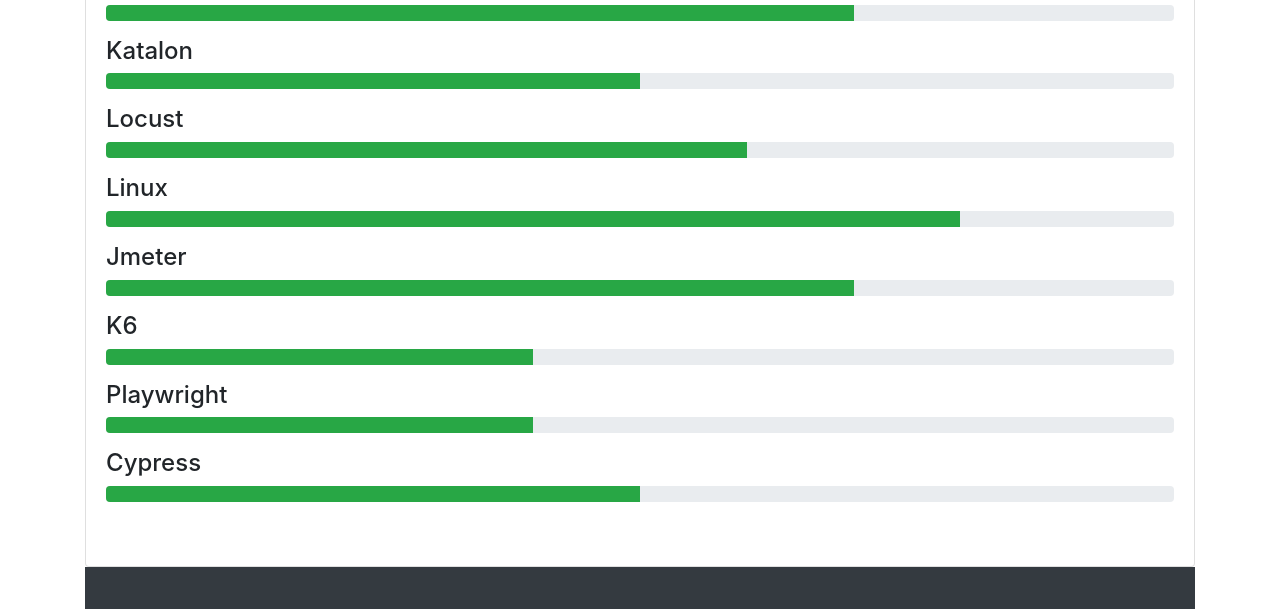
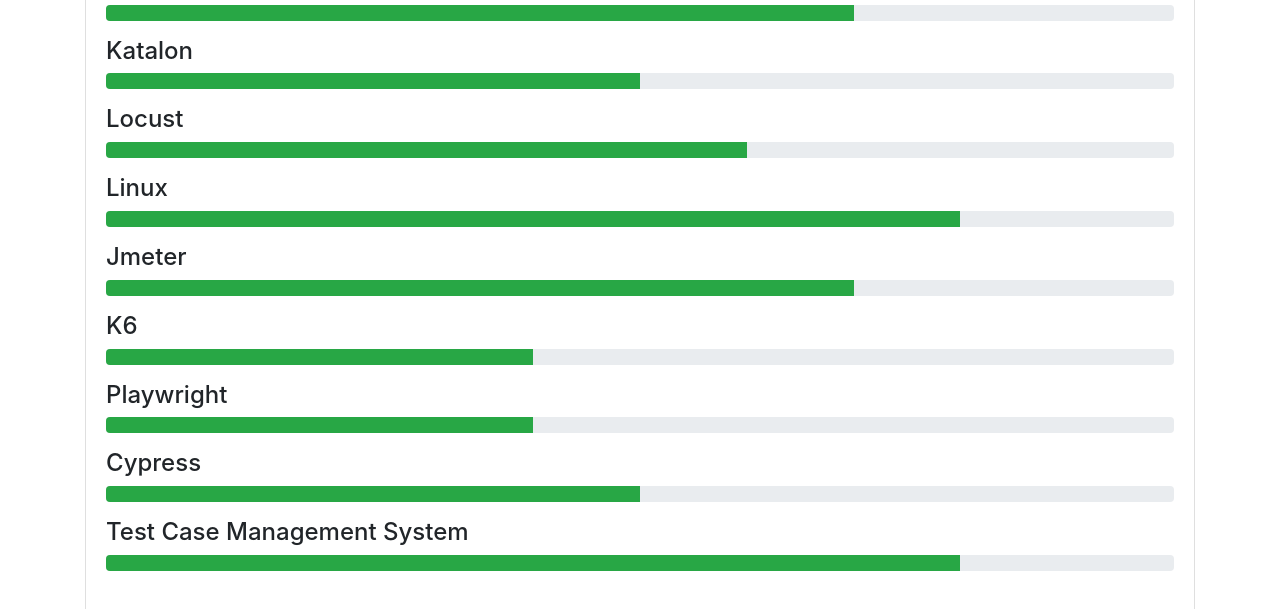
Before and after one commit to iskandarsaleh/BS4-PortofolioGrid, a plain HTML site: page index.html in a window 1280 px wide. Shown: the part 1263-1872 px from the top of the page. Drawn offline with nearby package versions, Linux system fonts and the light colour scheme; some packages are replaced by stand-ins of ours; a script that the page names is missing.

Commit message:
add tcms

```diff
--- a/index.html
+++ b/index.html
@@ -148,6 +148,10 @@
         <h4>Cypress</h4>
         <div class="progress mb-3">
           <div class="progress-bar bg-success" style="width:50%"></div>
+        </div>
+        <h4>Test Case Management System</h4>
+        <div class="progress mb-3">
+          <div class="progress-bar bg-success" style="width:80%"></div>
         </div>
       </div>
     </div>
```
